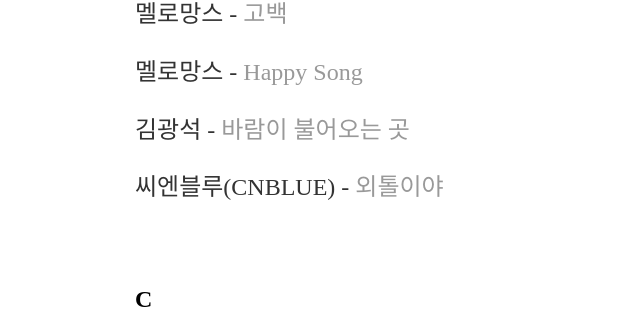
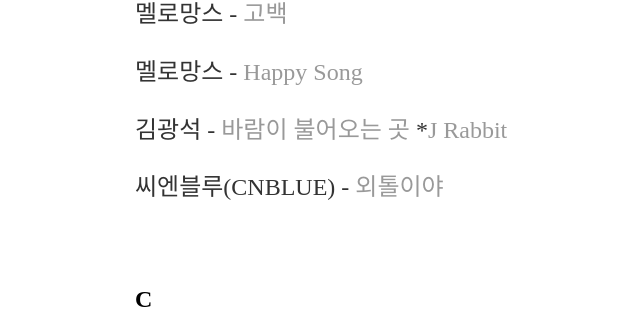
Before and after one commit to yjkweon24/yjkweon24.github.io, a Jekyll site: the page built from _posts/2018-10-23-songs-that-i-love.md, in a window 1280 px wide and 900 px high, scrolled down 11882 px. Shown: the part 143-455 px from the top of the window, without its empty margins (57-697 px from the left). Built offline with Jekyll 4.4.1, drawn with Linux system fonts in a browser that asks for light colours.

Commit message:
Update 2018-10-23-songs-that-i-love.md

```diff
--- a/_posts/2018-10-23-songs-that-i-love.md
+++ b/_posts/2018-10-23-songs-that-i-love.md
@@ -414,6 +414,7 @@
 멜로망스 - [Happy Song](https://www.youtube.com/watch?v=d4yZmDvYBFY&ab_channel=Musicismylife)
 
 김광석 - [바람이 불어오는 곳](https://www.youtube.com/watch?v=a0KAnVgShAQ&ab_channel=chorongcho)
+*[J Rabbit](https://youtu.be/RRvo6A11TMA)
 
 씨엔블루(CNBLUE) - [외톨이야](https://www.youtube.com/watch?v=anlOHlMn41g&list=RDanlOHlMn41g&start_radio=1)
 
```
